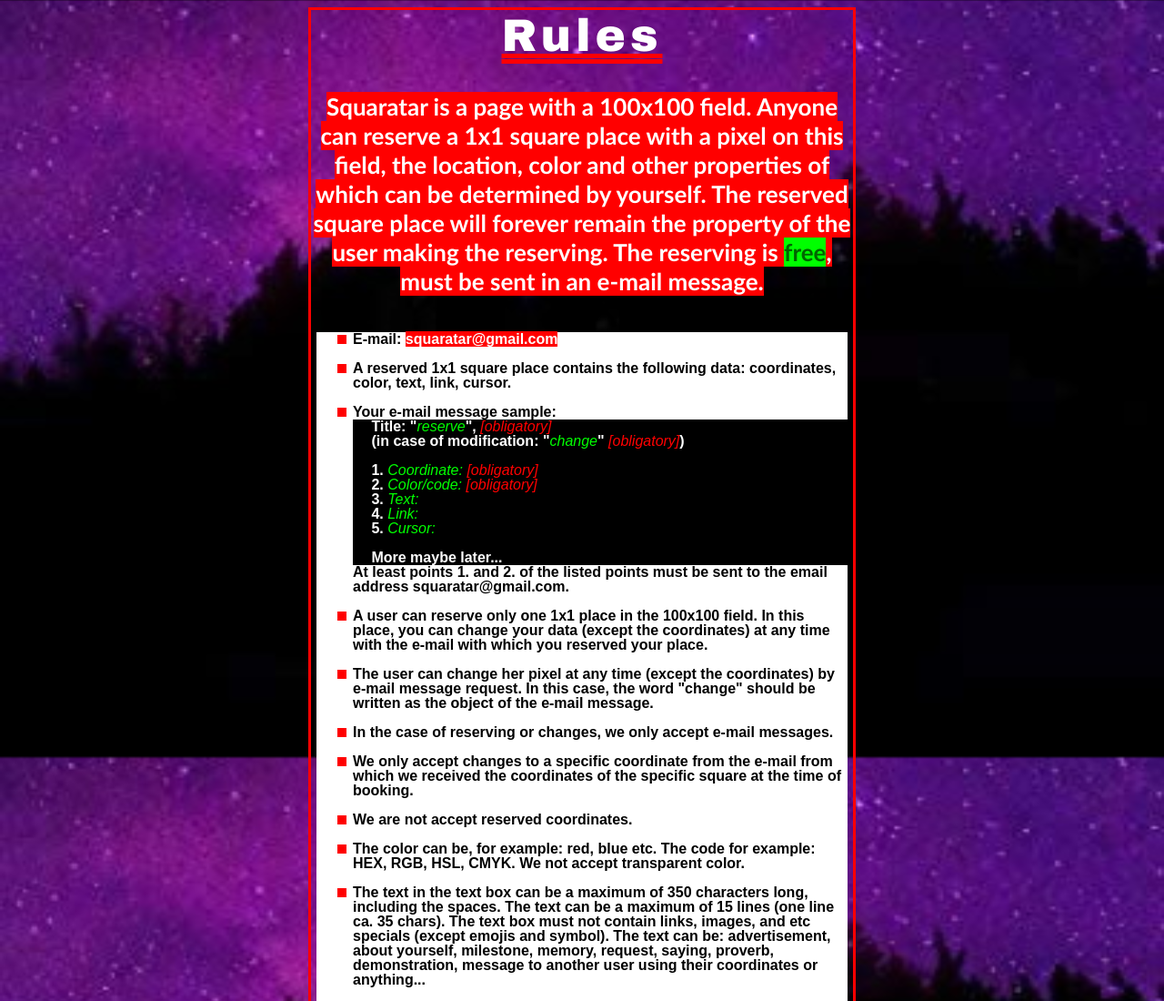
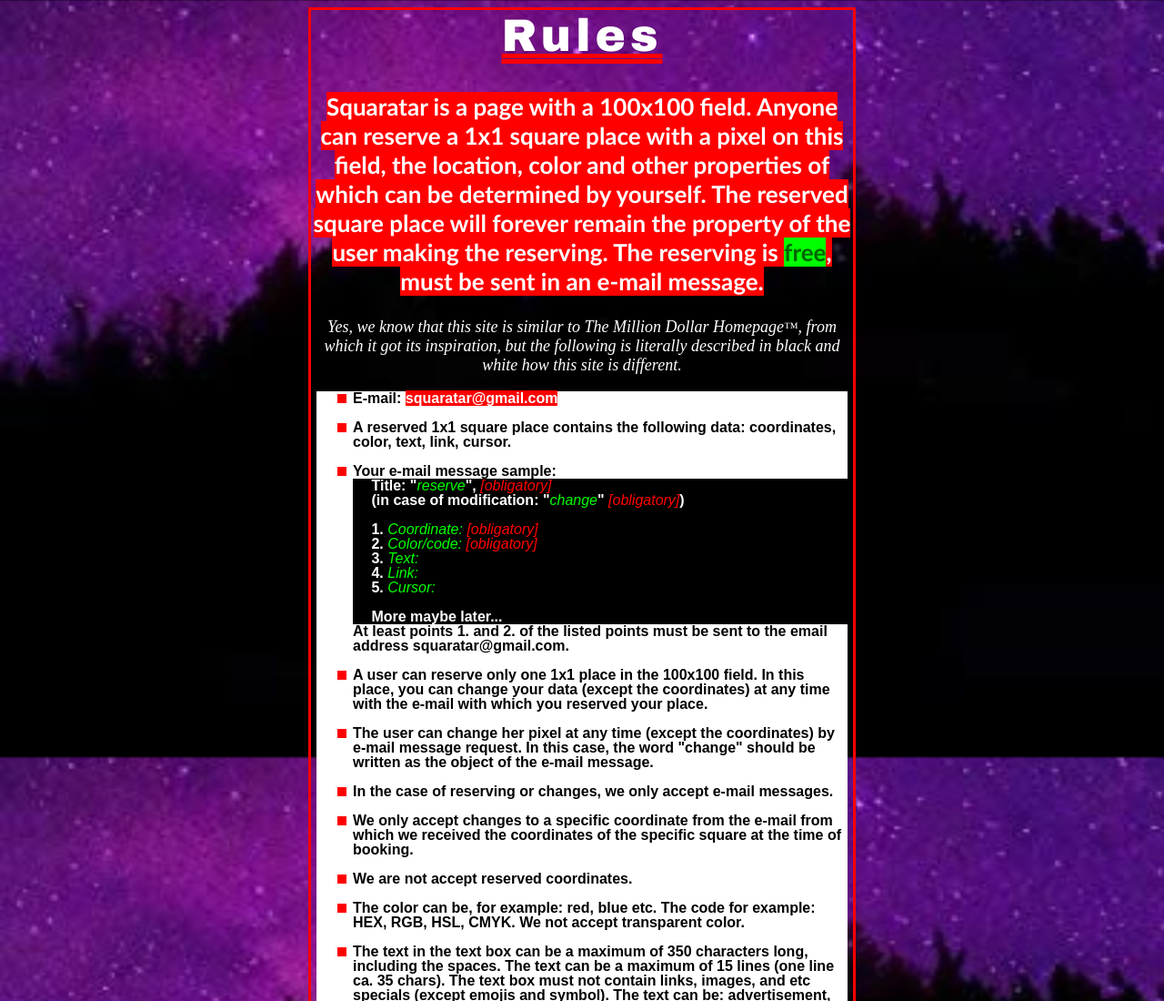
Before and after one commit to SQUARATAR/SQUARATAR, a plain HTML site: page rules.html in a window 1280 px wide. Shown: the top 1100 px of the page at 91% size. Drawn offline with Linux system fonts and the light colour scheme.

Commit message:
Add files via upload

```diff
--- a/rules.html
+++ b/rules.html
@@ -40,7 +40,11 @@ Squaratar is a page with a 100x100 field. Anyone can reserve a 1x1 square place
 <td style="text-align:center"><input type="button" id="koz" style="height:20px" disabled></td>
 </tr>
 
-
+<tr>
+<td id="yee">
+<i>Yes, we know that this site is similar to The Million Dollar Homepage<span id="trademark">™</span>, from which it got its inspiration, but the following is literally described in black and white how this site is different.</i>
+</td>
+</tr>
 
 <tr>
 <td>
@@ -75,7 +79,7 @@ At least points 1. and 2. of the listed points must be sent to the email address
 
 <li>The color can be, for example: red, blue etc. The code for example: HEX, RGB, HSL, CMYK. We not accept transparent color.</li><br>
 
-<li>The text in the text box can be a maximum of 350 characters long, including the spaces. The text can be a maximum of 15 lines (one line ca. 35 chars). The text box must not contain links, images, and etc specials (except emojis and symbol). The text can be: advertisement, about yourself, milestone, memory, request, saying, proverb, demonstration, message to another user using their coordinates or anything...</li><br>
+<li>The text in the text box can be a maximum of 350 characters long, including the spaces. The text can be a maximum of 15 lines (one line ca. 35 chars). The text box must not contain links, images, and etc specials (except emojis and symbol). The text can be: advertisement, about yourself, milestone, memory, request, saying, proverb, demonstration, message to another reserver using their coordinates or anything...</li><br>
 
 <li>The link is activated by clicking on the pixel. It can be anything, but just one and no virus. We are not responsible for the content of the links.</li><br>
 
--- a/style.css
+++ b/style.css
@@ -306,6 +306,7 @@ font-family:Arial;
 
 cc11{
 color:red;
+
 }
 
 #mcim{
@@ -545,3 +546,13 @@ font-size:23px;
 font-family:calibri;
 font-weight:bold;
 }
+
+#yee{
+text-align:center;
+font-size:18px;
+color:white;
+}
+
+#trademark{
+font-size:16px;
+}
```
Also changed, not shown: reserve.html (+2 -2 lines).
